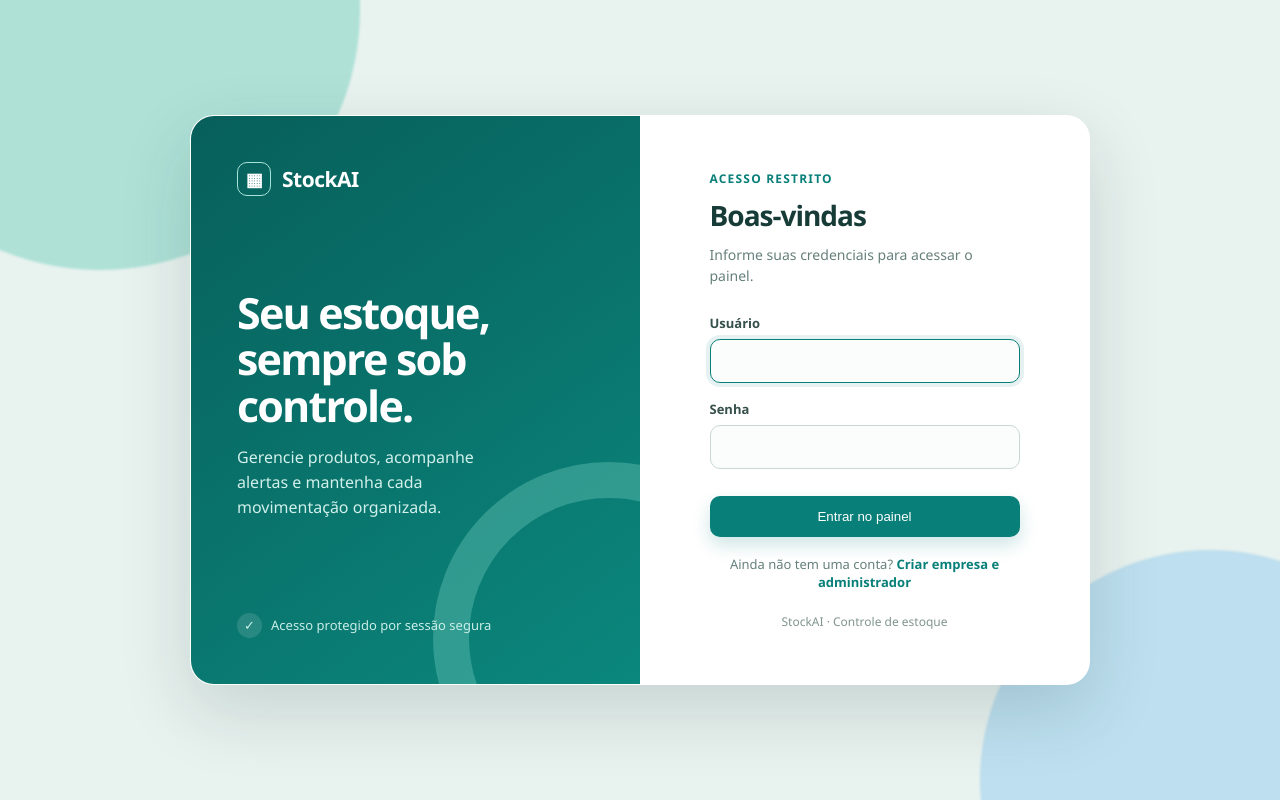
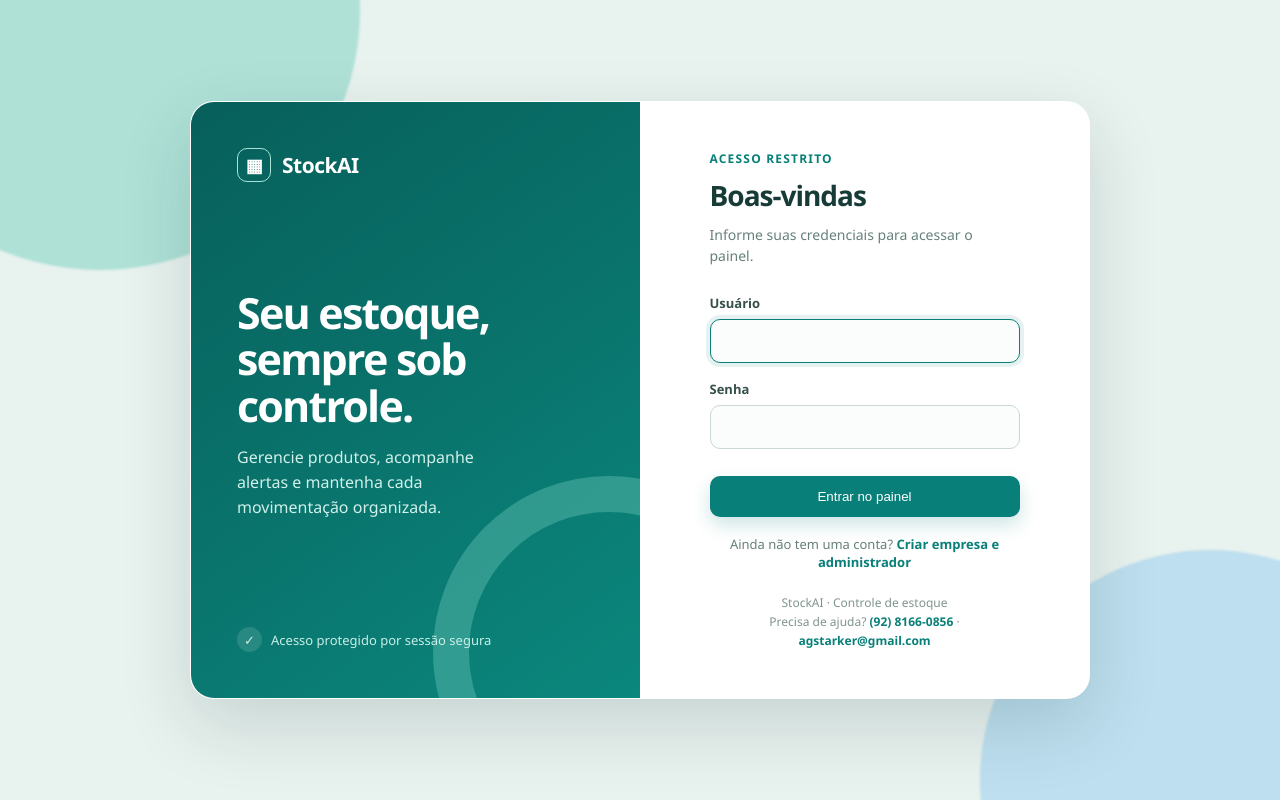
Before and after one commit to bacharelado/stockai, a FastAPI app: page /login in a window 1280 px wide. Run offline with FastAPI, Linux system fonts and the light colour scheme; parts of the project's set-up code (start-up, migrations or seed data) failed here and were passed over.

Commit message:
feat: add support contact to login

```diff
--- a/app/templates/login.html
+++ b/app/templates/login.html
@@ -35,7 +35,9 @@
         .signup-link { margin: 18px 0 0; color: #66807b; font-size: 13px; text-align: center; }
         .signup-link a { color: #087f78; font-weight: 750; text-decoration: none; }
         .signup-link a:hover { text-decoration: underline; }
-        .footer { margin: 22px 0 0; color: #80948f; font-size: 12px; text-align: center; }
+        .footer { margin: 22px 0 0; color: #80948f; font-size: 12px; text-align: center; line-height: 1.6; }
+        .footer a { color: #087f78; font-weight: 700; text-decoration: none; }
+        .footer a:hover { text-decoration: underline; }
         @media (max-width: 680px) { body { padding: 16px; overflow: auto; } .layout { min-height: auto; grid-template-columns: 1fr; } .intro { min-height: 205px; padding: 28px; } .intro h1 { margin-top: 28px; font-size: 29px; } .intro p, .secure-note { display: none; } main { padding: 34px 27px; } }
     </style>
 </head>
@@ -58,7 +60,7 @@
                     <button type="submit">Entrar no painel</button>
                 </form>
                 <p class="signup-link">Ainda não tem uma conta? <a href="/signup">Criar empresa e administrador</a></p>
-                <p class="footer">StockAI · Controle de estoque</p>
+                <p class="footer">StockAI · Controle de estoque<br />Precisa de ajuda? <a href="tel:+559281660856">(92) 8166-0856</a> · <a href="mailto:agstarker@gmail.com">agstarker@gmail.com</a></p>
             </div>
         </main>
     </section>
```
